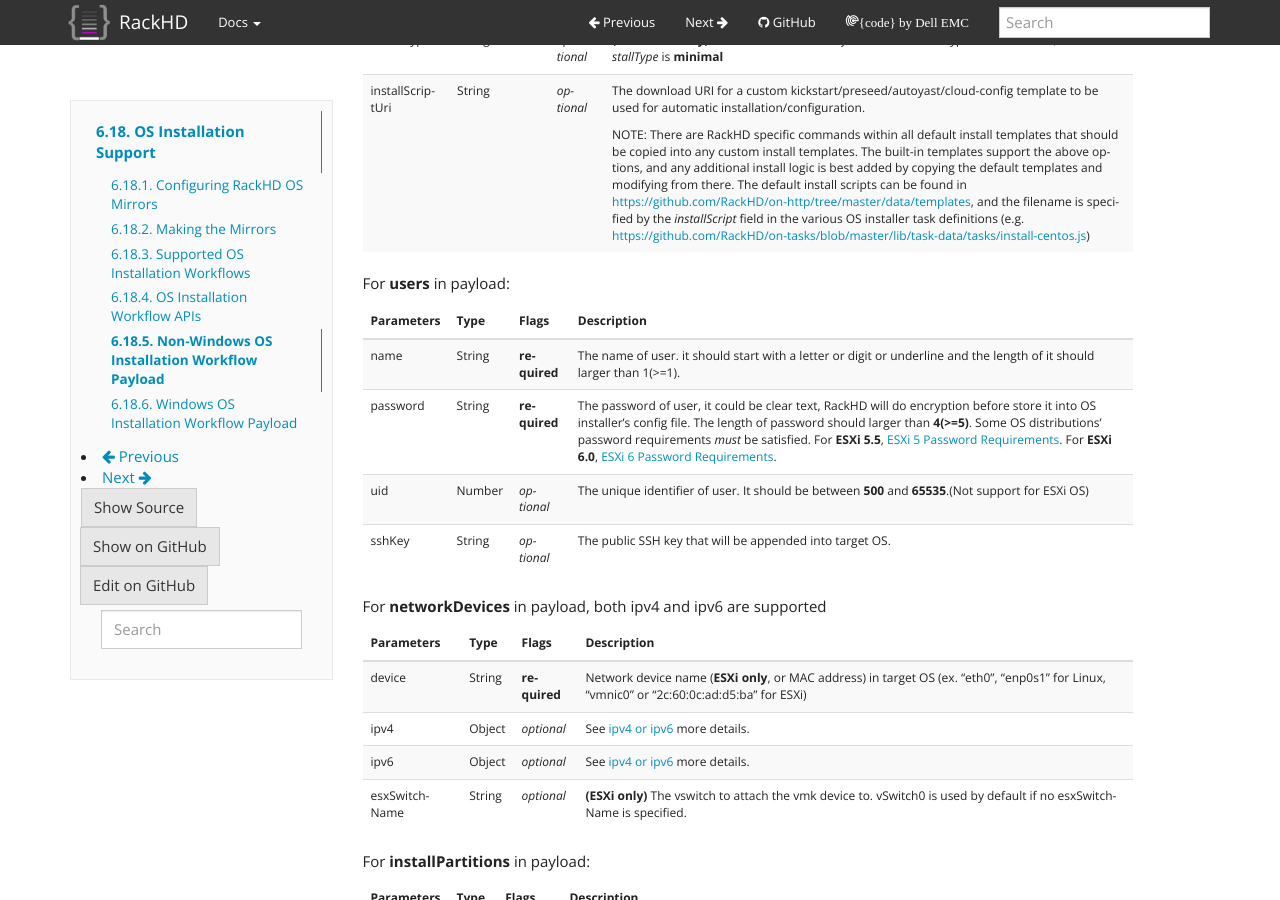
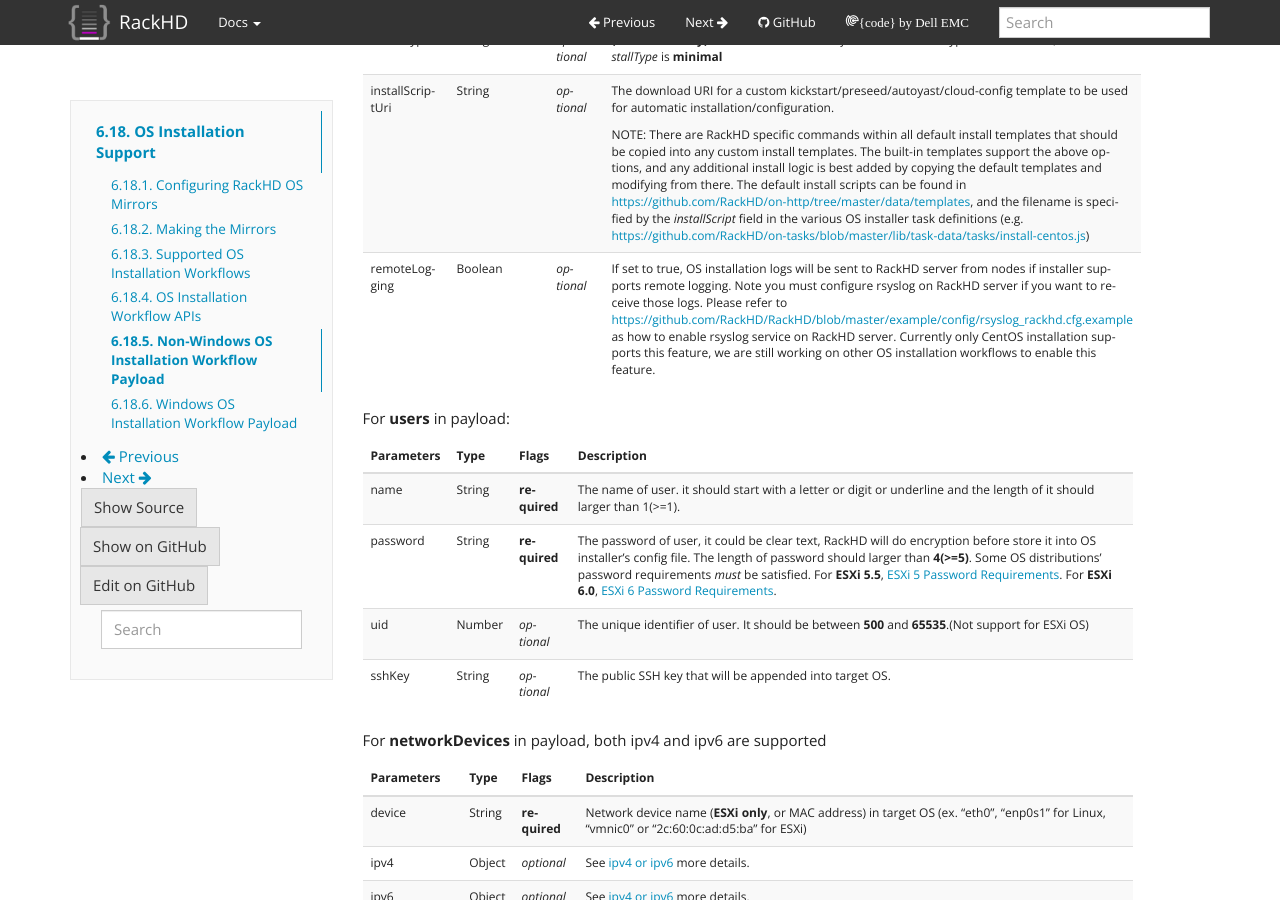
Before and after one commit to RackHD/docs, a Sphinx documentation site: the page built from docs/rackhd/install_os.rst, in a window 1280 px wide and 900 px high, scrolled down 7127 px. Built offline with Sphinx 7.4.7, drawn with Linux system fonts in a browser that asks for light colours.

Commit message:
Add remoteLogging description

```diff
--- a/docs/rackhd/install_os.rst
+++ b/docs/rackhd/install_os.rst
@@ -236,7 +236,7 @@ installType         String           *optional*   **(PhotonOS only)** The value
 installScriptUri    String           *optional*   The download URI for a custom kickstart/preseed/autoyast/cloud-config template to be used for automatic installation/configuration.
 
                                                   NOTE: There are RackHD specific commands within all default install templates that should be copied into any custom install templates. The built-in templates support the above options, and any additional install logic is best added by copying the default templates and modifying from there. The default install scripts can be found in https://github.com/RackHD/on-http/tree/master/data/templates, and the filename is specified by the `installScript` field in the various OS installer task definitions (e.g. https://github.com/RackHD/on-tasks/blob/master/lib/task-data/tasks/install-centos.js)
-
+remoteLogging       Boolean          *optional*   If set to true, OS installation logs will be sent to RackHD server from nodes if installer supports remote logging. Note you must configure rsyslog on RackHD server if you want to receive those logs. Please refer to https://github.com/RackHD/RackHD/blob/master/example/config/rsyslog_rackhd.cfg.example as how to enable rsyslog service on RackHD server. Currently only CentOS installation supports this feature, we are still working on other OS installation workflows to enable this feature.
 
 =================== ================ ============ ============================================
 
```
